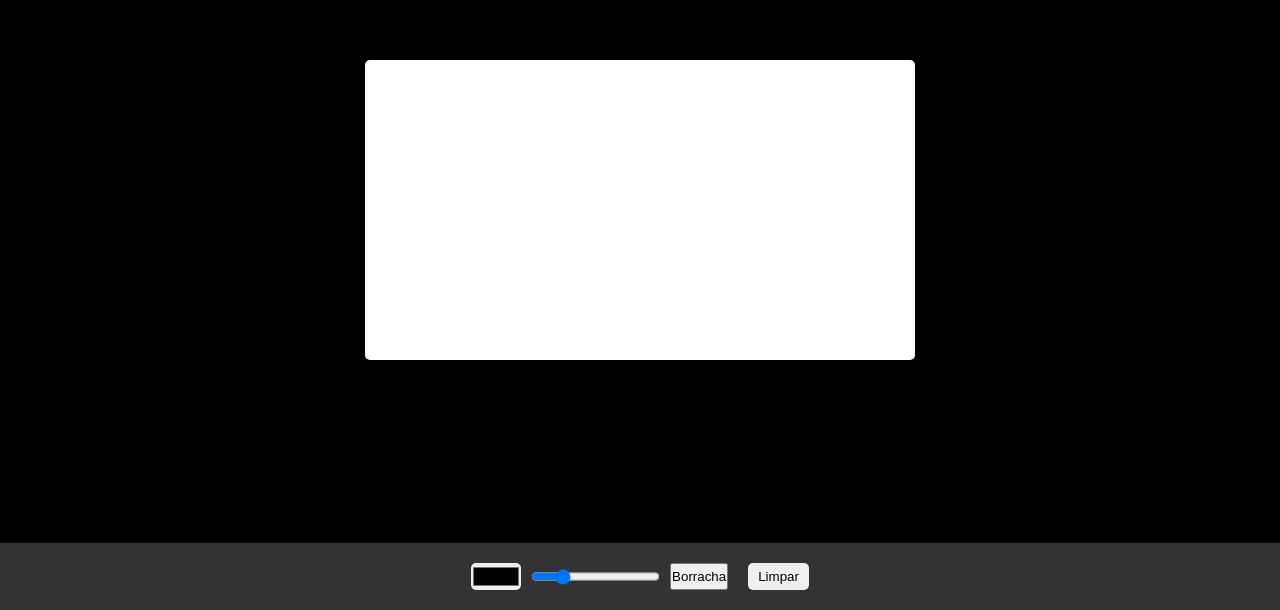
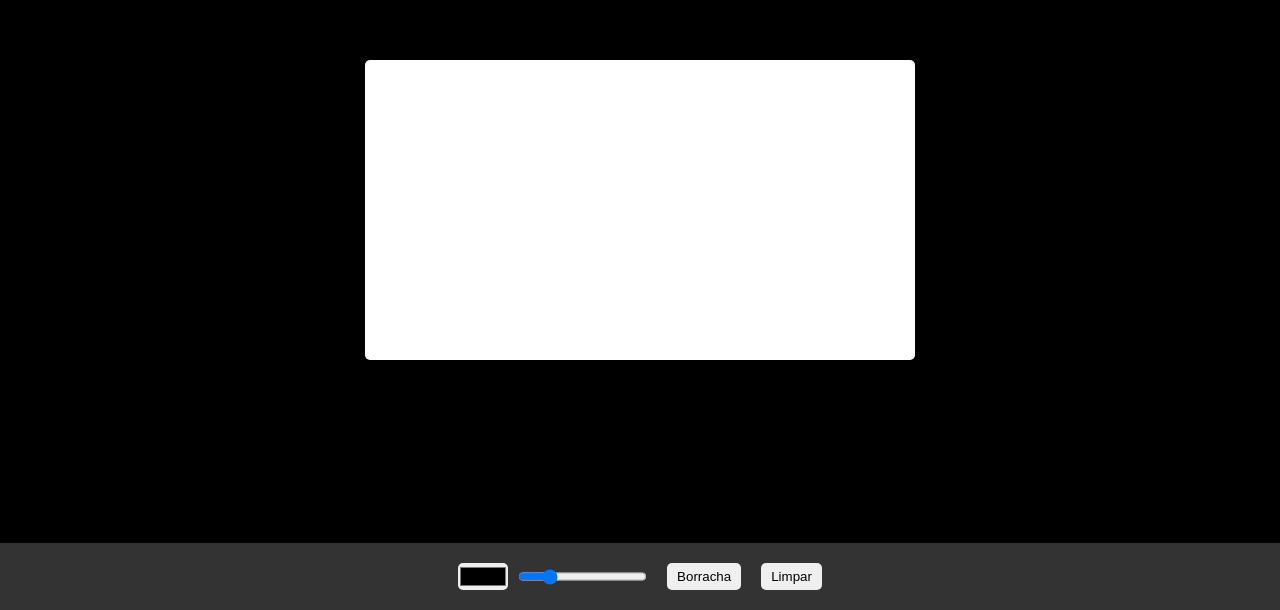
Before and after one commit to Gabiarcasi/canva-paint, a plain HTML site: page index.html in a window 1280 px wide. Shown: the part 190-800 px from the top of the page. Drawn offline with nearby package versions, Linux system fonts and the light colour scheme.

Commit message:
Update style.css

```diff
--- a/style.css
+++ b/style.css
@@ -7,13 +7,14 @@
 body {
     display: flex;
     flex-direction: column;
-    min-height: 100vh;
     background-color: black;
+    height: 100vh !important;
+    margin: 0;
 }
 
 
 main {
-    flex: 1; /* Ocupa todo o espaço restante */
+    flex: 1;
     display: flex;
     justify-content: center;
     align-items: center;
@@ -45,16 +46,12 @@ input {
     margin-left: 10px;
 }
 
-body {
-    display: flex;
-    flex-direction: column;
-    height: 100vh !important;/* Faz com que o body ocupe toda a altura da viewport */
-    margin: 0;
-}
-
-main {
-    flex: 1; /* Ocupa todo o espaço restante */
-    /* Estilos do conteúdo */
+.mode-toggle{
+	cursor: pointer;
+    border: none;
+    border-radius: 5px;
+    padding: 6px 10px;
+    margin-left: 10px;
 }
 
 footer {
```
